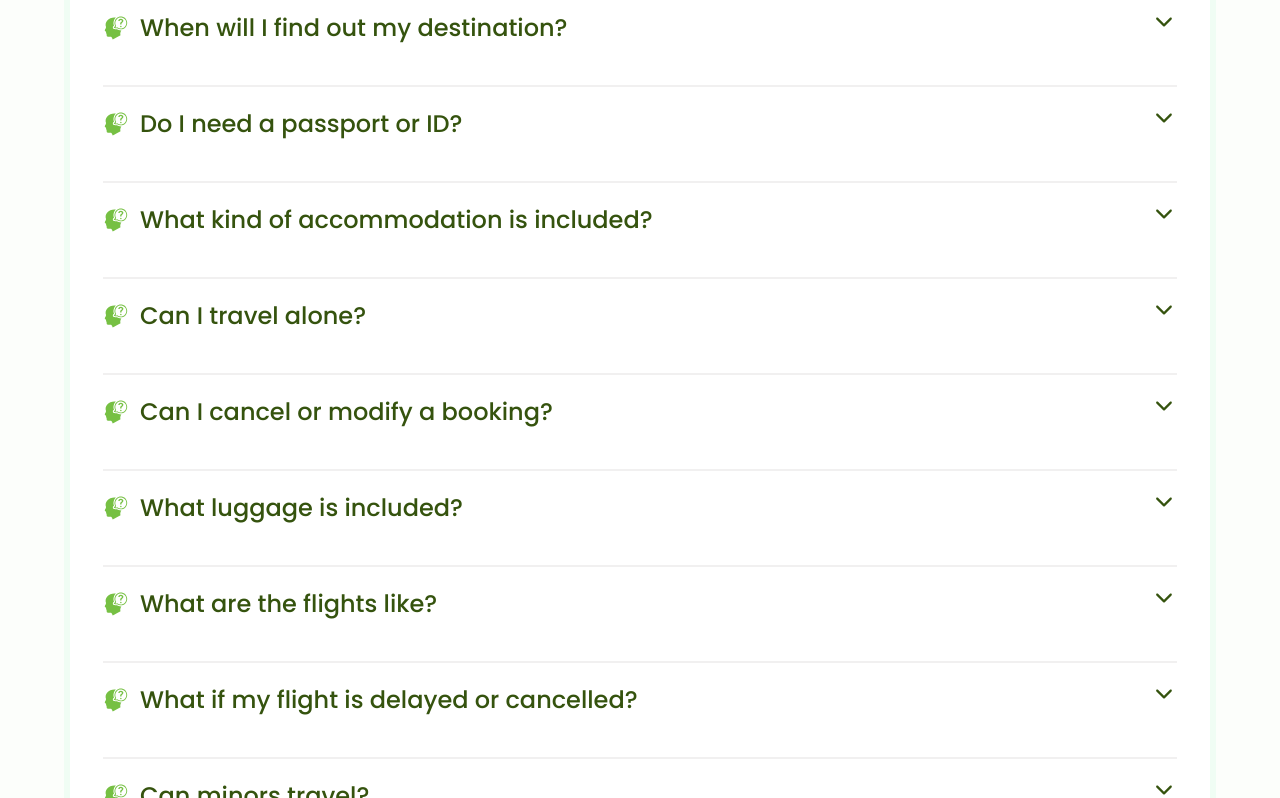
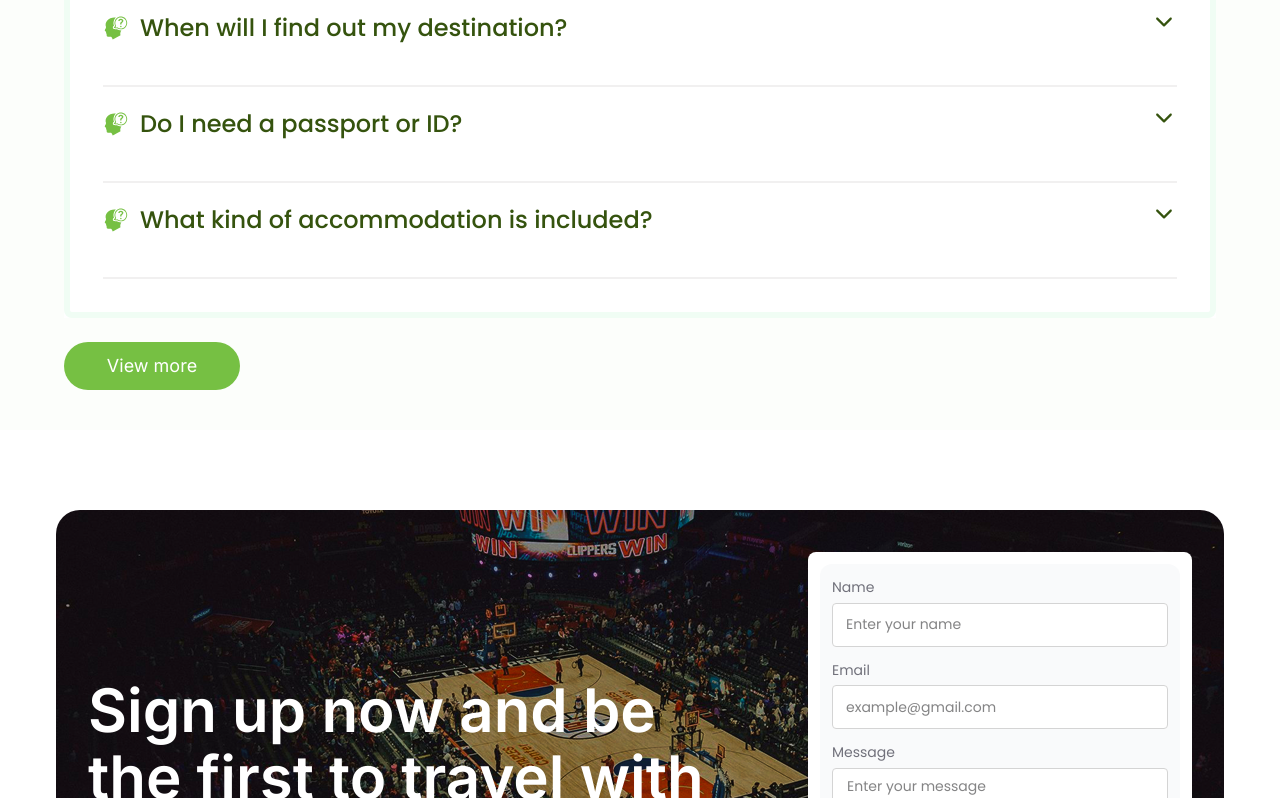
Before and after one commit to backbencherstudio/gogamee, a Next.js app: page / in a window 1280 px wide. Shown: the part 3422-4220 px from the top of the page. Built offline with nearby package versions, Linux system fonts and the light colour scheme.

Commit message:
Limit added

```diff
--- a/app/(frontend)/home/components/faq/faq.tsx
+++ b/app/(frontend)/home/components/faq/faq.tsx
@@ -48,7 +48,7 @@ export default function Faq({ className = "" }: FaqProps) {
             <div className="self-stretch bg-white flex flex-col justify-start items-start gap-6 w-full">
               <div className="self-stretch p-5 md:p-8 lg:p-10 rounded-lg outline-[6px] outline-offset-[-6px] outline-green-50 w-full">
                 <div className="flex flex-col gap-5 w-full">
-                  {faqs.map((item, index) => (
+                  {faqs.slice(0, 5).map((item, index) => (
                     <div
                       key={item.id}
                       className="flex flex-col gap-4 md:gap-5 w-full"
```
